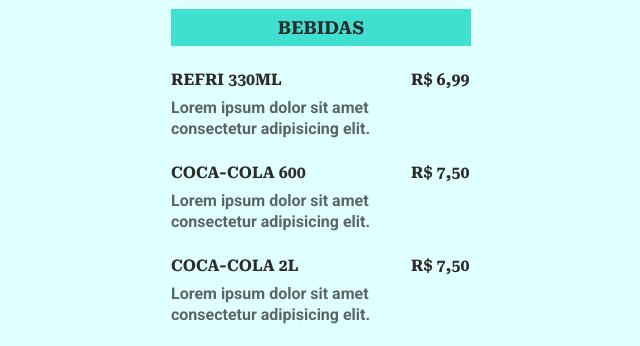
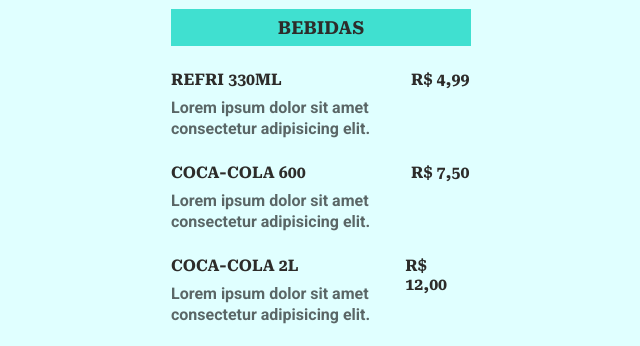
Before and after one commit to RamonRJC/Projeto-1, a plain HTML site: page index.html in a window 1280 px wide. Shown: the part 788-1134 px from the top of the page, without its empty margins (319-959 px from the left). Drawn offline with Linux system fonts and the light colour scheme.

Commit message:
Alteraçao de preço/Bebidas

```diff
--- a/index.html
+++ b/index.html
@@ -105,7 +105,7 @@
           Lorem ipsum dolor sit amet consectetur adipisicing elit.</p>
         </div>
         <strong class="price">
-          R$ 6,99
+          R$ 4,99
         </strong>
       </li>
       <li>
@@ -125,7 +125,7 @@
           Lorem ipsum dolor sit amet consectetur adipisicing elit.</p>
         </div>
         <strong class="price">
-          R$ 7,50
+          R$ 12,00
         </strong>
       </li>
 </ul>
```
